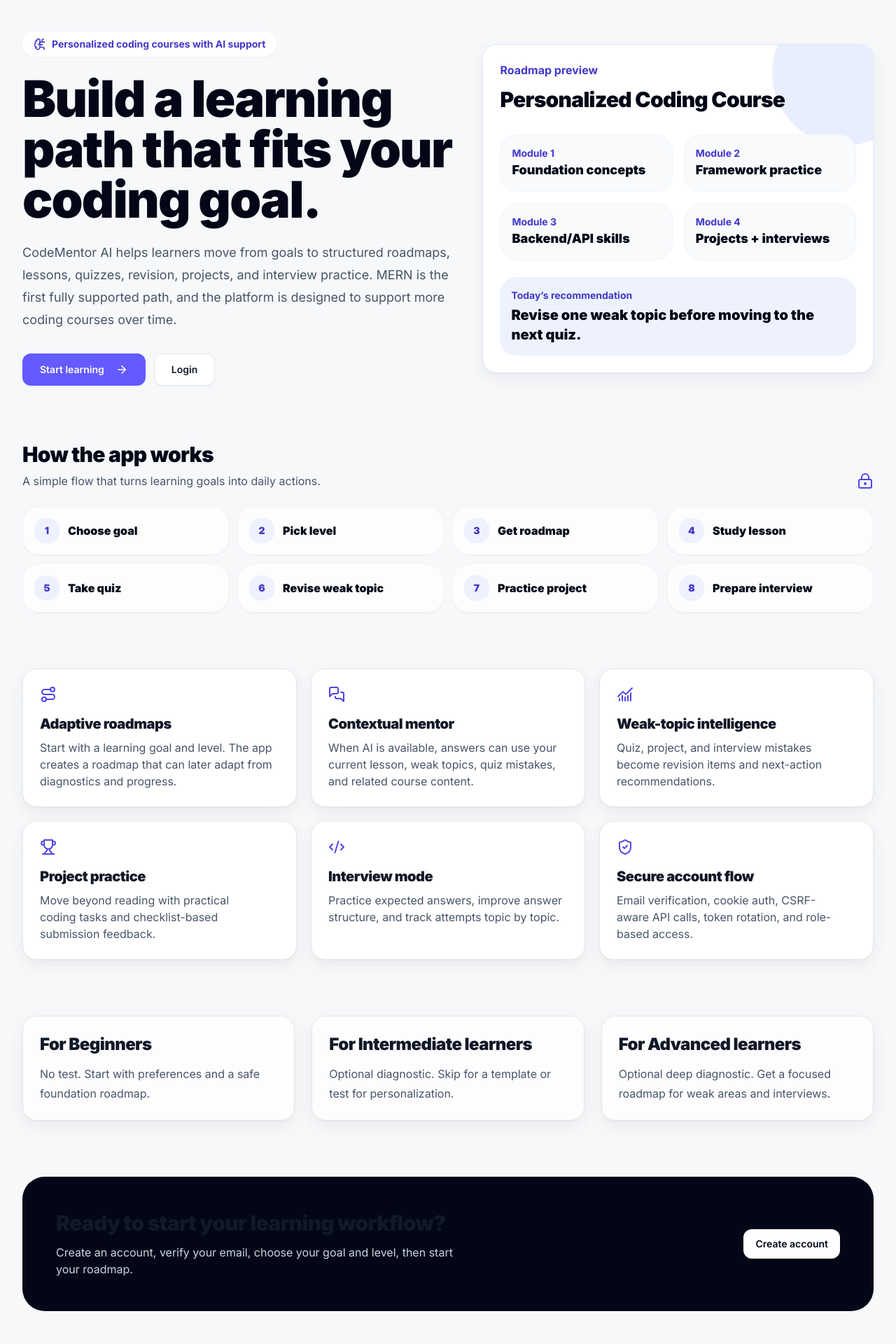
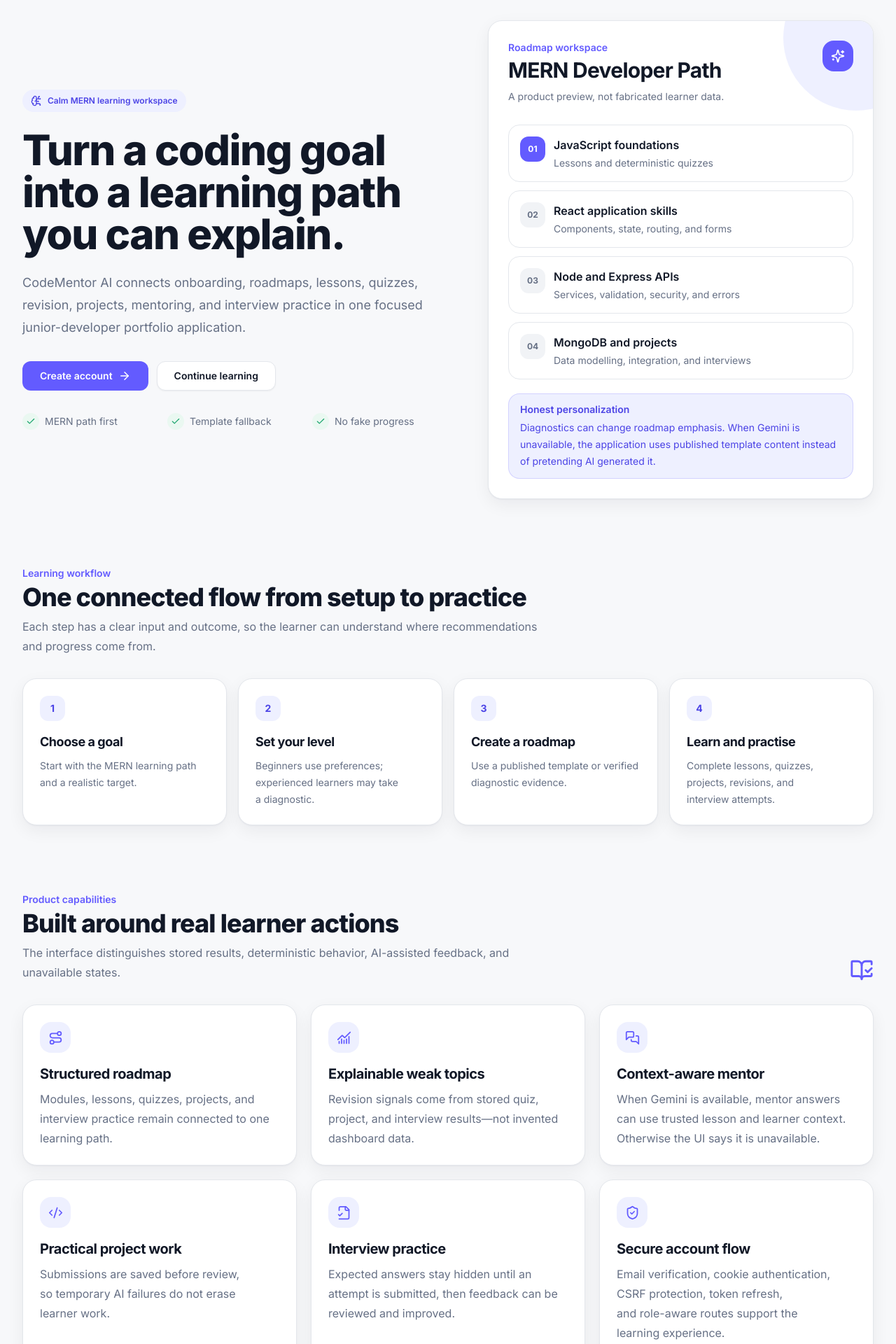
Before and after one commit to sahil-2403/codementor-ai, a React (Vite) app in the folder frontend/: page / in a window 1280 px wide. Shown: the part 100-2020 px from the top of the page at 70% size. Built offline with nearby package versions, Linux system fonts and the light colour scheme; no server answers.

Commit message:
feat: refine public landing page

```diff
--- a/frontend/src/pages/public/LandingPage.jsx
+++ b/frontend/src/pages/public/LandingPage.jsx
@@ -1,58 +1,187 @@
 import { Link } from 'react-router-dom';
-import { ArrowRight, BrainCircuit, ChartNoAxesCombined, Code2, LockKeyhole, MessagesSquare, Route, ShieldCheck, Sparkles, Trophy } from 'lucide-react';
-import Button from '../../components/common/Button.jsx';
+import {
+  ArrowRight,
+  BookOpenCheck,
+  BrainCircuit,
+  ChartNoAxesCombined,
+  Check,
+  Code2,
+  FileCheck2,
+  MessagesSquare,
+  Route,
+  ShieldCheck,
+  Sparkles
+} from 'lucide-react';
+import Badge from '../../components/common/Badge.jsx';
 import Card from '../../components/common/Card.jsx';
 
+const workflow = [
+  ['Choose a goal', 'Start with the MERN learning path and a realistic target.'],
+  ['Set your level', 'Beginners use preferences; experienced learners may take a diagnostic.'],
+  ['Create a roadmap', 'Use a published template or verified diagnostic evidence.'],
+  ['Learn and practise', 'Complete lessons, quizzes, projects, revisions, and interview attempts.']
+];
+
+const capabilities = [
+  {
+    title: 'Structured roadmap',
+    description: 'Modules, lessons, quizzes, projects, and interview practice remain connected to one learning path.',
+    icon: Route
+  },
+  {
+    title: 'Explainable weak topics',
+    description: 'Revision signals come from stored quiz, project, and interview results—not invented dashboard data.',
+    icon: ChartNoAxesCombined
+  },
+  {
+    title: 'Context-aware mentor',
+    description: 'When Gemini is available, mentor answers can use trusted lesson and learner context. Otherwise the UI says it is unavailable.',
+    icon: MessagesSquare
+  },
+  {
+    title: 'Practical project work',
+    description: 'Submissions are saved before review, so temporary AI failures do not erase learner work.',
+    icon: Code2
+  },
+  {
+    title: 'Interview practice',
+    description: 'Expected answers stay hidden until an attempt is submitted, then feedback can be reviewed and improved.',
+    icon: FileCheck2
+  },
+  {
+    title: 'Secure account flow',
+    description: 'Email verification, cookie authentication, CSRF protection, token refresh, and role-aware routes support the learning experience.',
+    icon: ShieldCheck
+  }
+];
+
+const learnerPaths = [
+  {
+    title: 'Beginner',
+    badge: 'No diagnostic required',
+    description: 'Start from learning preferences and a foundation-first roadmap. Take diagnostics later when you have enough context.'
+  },
+  {
+    title: 'Intermediate',
+    badge: 'Diagnostic optional',
+    description: 'Start immediately with a published template or use a diagnostic to identify specific gaps before generation.'
+  },
+  {
+    title: 'Advanced',
+    badge: 'Focused personalization',
+    description: 'Use the advanced template or add diagnostic evidence for targeted architecture and interview preparation.'
+  }
+];
+
 export default function LandingPage() {
-  const features = [
-    ['Adaptive roadmaps', 'Start with a learning goal and level. The app creates a roadmap that can later adapt from diagnostics and progress.', Route],
-    ['Contextual mentor', 'When AI is available, answers can use your current lesson, weak topics, quiz mistakes, and related course content.', MessagesSquare],
-    ['Weak-topic intelligence', 'Quiz, project, and interview mistakes become revision items and next-action recommendations.', ChartNoAxesCombined],
-    ['Project practice', 'Move beyond reading with practical coding tasks and checklist-based submission feedback.', Trophy],
-    ['Interview mode', 'Practice expected answers, improve answer structure, and track attempts topic by topic.', Code2],
-    ['Secure account flow', 'Email verification, cookie auth, CSRF-aware API calls, token rotation, and role-based access.', ShieldCheck]
-  ];
+  return <div className="space-y-24 pb-8">
+    <section className="grid items-center gap-10 pt-4 lg:grid-cols-[1.05fr_0.95fr] lg:gap-14" aria-labelledby="landing-title">
+      <div>
+        <Badge className="gap-2 px-3 py-2"><BrainCircuit size={16} aria-hidden="true" /> Calm MERN learning workspace</Badge>
+        <h1 id="landing-title" className="mt-6 max-w-4xl text-4xl font-extrabold tracking-tight text-foreground sm:text-5xl lg:text-6xl">
+          Turn a coding goal into a learning path you can explain.
+        </h1>
+        <p className="mt-6 max-w-2xl text-lg leading-8 text-muted-foreground">
+          CodeMentor AI connects onboarding, roadmaps, lessons, quizzes, revision, projects, mentoring, and interview practice in one focused junior-developer portfolio application.
+        </p>
+        <div className="mt-8 flex flex-wrap gap-3">
+          <Link to="/register" className="ui-button ui-button--primary px-6">Create account <ArrowRight size={18} aria-hidden="true" /></Link>
+          <Link to="/login" className="ui-button ui-button--secondary px-6">Continue learning</Link>
+        </div>
+        <div className="mt-8 grid gap-3 text-sm text-muted-foreground sm:grid-cols-3">
+          {['MERN path first', 'Template fallback', 'No fake progress'].map((item) => <div key={item} className="flex items-center gap-2"><span className="grid h-6 w-6 shrink-0 place-items-center rounded-full bg-success-soft text-success"><Check size={14} aria-hidden="true" /></span>{item}</div>)}
+        </div>
+      </div>
 
-  const workflow = ['Choose goal', 'Pick level', 'Get roadmap', 'Study lesson', 'Take quiz', 'Revise weak topic', 'Practice project', 'Prepare interview'];
+      <Card className="relative overflow-hidden p-5 sm:p-7">
+        <div className="absolute -right-20 -top-20 h-52 w-52 rounded-full bg-primary-soft" aria-hidden="true" />
+        <div className="relative">
+          <div className="flex items-start justify-between gap-4">
+            <div>
+              <p className="ui-eyebrow">Roadmap workspace</p>
+              <h2 className="mt-1 text-2xl font-bold text-foreground sm:text-3xl">MERN Developer Path</h2>
+              <p className="mt-2 text-sm leading-6 text-muted-foreground">A product preview, not fabricated learner data.</p>
+            </div>
+            <span className="grid h-11 w-11 shrink-0 place-items-center rounded-surface bg-primary text-white" aria-hidden="true"><Sparkles size={20} /></span>
+          </div>
 
-  return <div className="space-y-20 py-8">
-    <section className="grid items-center gap-10 lg:grid-cols-[1.05fr_0.95fr]">
-      <div>
-        <div className="inline-flex items-center gap-2 rounded-full bg-white px-4 py-2 text-sm font-bold text-indigo-700 shadow-sm"><BrainCircuit size={18} /> Personalized coding courses with AI support</div>
-        <h1 className="mt-6 text-5xl font-black tracking-tight text-slate-950 md:text-7xl">Build a learning path that fits your coding goal.</h1>
-        <p className="mt-6 max-w-2xl text-lg leading-8 text-slate-600">CodeMentor AI helps learners move from goals to structured roadmaps, lessons, quizzes, revision, projects, and interview practice. MERN is the first fully supported path, and the platform is designed to support more coding courses over time.</p>
-        <div className="mt-8 flex flex-wrap gap-3"><Link to="/register"><Button className="px-6 py-3">Start learning <ArrowRight className="ml-2 inline" size={18} /></Button></Link><Link to="/login"><Button variant="secondary" className="px-6 py-3">Login</Button></Link></div>
-      </div>
-      <Card className="relative overflow-hidden border border-indigo-100 bg-white text-slate-950 shadow-soft">
-        <div className="absolute -right-16 -top-16 h-52 w-52 rounded-full bg-indigo-100/70" />
-        <div className="relative">
-          <p className="font-bold text-indigo-700">Roadmap preview</p>
-          <h2 className="mt-3 text-3xl font-black text-slate-950">Personalized Coding Course</h2>
-          <div className="mt-8 grid gap-4 sm:grid-cols-2">
-            {['Foundation concepts', 'Framework practice', 'Backend/API skills', 'Projects + interviews'].map((item, index) => <div key={item} className="rounded-3xl border border-slate-100 bg-slate-50 p-4"><p className="text-sm font-bold text-indigo-700">Module {index + 1}</p><p className="text-lg font-black text-slate-950">{item}</p></div>)}
+          <div className="mt-7 space-y-3">
+            {[
+              ['01', 'JavaScript foundations', 'Lessons and deterministic quizzes'],
+              ['02', 'React application skills', 'Components, state, routing, and forms'],
+              ['03', 'Node and Express APIs', 'Services, validation, security, and errors'],
+              ['04', 'MongoDB and projects', 'Data modelling, integration, and interviews']
+            ].map(([number, title, detail], index) => <div key={title} className="flex gap-3 rounded-surface border border-border bg-surface p-4">
+              <span className={`grid h-9 w-9 shrink-0 place-items-center rounded-control text-xs font-bold ${index === 0 ? 'bg-primary text-white' : 'bg-surface-secondary text-muted-foreground'}`}>{number}</span>
+              <div><p className="font-semibold text-foreground">{title}</p><p className="mt-1 text-sm text-muted-foreground">{detail}</p></div>
+            </div>)}
           </div>
-          <div className="mt-6 rounded-3xl bg-indigo-50 p-4"><p className="text-sm font-bold text-indigo-700">Today’s recommendation</p><p className="mt-1 text-xl font-black text-slate-950">Revise one weak topic before moving to the next quiz.</p></div>
+
+          <div className="ui-alert ui-alert--info mt-5">
+            <p className="font-semibold">Honest personalization</p>
+            <p className="mt-1 font-normal leading-6">Diagnostics can change roadmap emphasis. When Gemini is unavailable, the application uses published template content instead of pretending AI generated it.</p>
+          </div>
         </div>
       </Card>
     </section>
 
-    <section>
-      <div className="mb-6 flex items-end justify-between gap-4"><div><h2 className="text-3xl font-black text-slate-950">How the app works</h2><p className="mt-2 text-slate-600">A simple flow that turns learning goals into daily actions.</p></div><LockKeyhole className="text-indigo-600" /></div>
-      <div className="grid gap-3 md:grid-cols-4">
-        {workflow.map((item, index) => <div key={item} className="rounded-3xl border border-slate-100 bg-white/80 p-4 shadow-sm"><div className="flex items-center gap-3"><span className="grid h-9 w-9 place-items-center rounded-2xl bg-indigo-50 text-sm font-black text-indigo-700">{index + 1}</span><p className="font-black text-slate-950">{item}</p></div></div>)}
+    <section aria-labelledby="workflow-title">
+      <div className="max-w-3xl">
+        <p className="ui-eyebrow">Learning workflow</p>
+        <h2 id="workflow-title" className="ui-page-title">One connected flow from setup to practice</h2>
+        <p className="ui-page-description">Each step has a clear input and outcome, so the learner can understand where recommendations and progress come from.</p>
+      </div>
+      <ol className="mt-8 grid gap-4 md:grid-cols-2 xl:grid-cols-4">
+        {workflow.map(([title, description], index) => <li key={title} className="ui-card">
+          <span className="grid h-9 w-9 place-items-center rounded-control bg-primary-soft text-sm font-bold text-primary-strong">{index + 1}</span>
+          <h3 className="mt-4 text-lg font-bold text-foreground">{title}</h3>
+          <p className="mt-2 text-sm leading-6 text-muted-foreground">{description}</p>
+        </li>)}
+      </ol>
+    </section>
+
+    <section aria-labelledby="capabilities-title">
+      <div className="flex flex-col gap-4 md:flex-row md:items-end md:justify-between">
+        <div className="max-w-3xl">
+          <p className="ui-eyebrow">Product capabilities</p>
+          <h2 id="capabilities-title" className="ui-page-title">Built around real learner actions</h2>
+          <p className="ui-page-description">The interface distinguishes stored results, deterministic behavior, AI-assisted feedback, and unavailable states.</p>
+        </div>
+        <BookOpenCheck className="hidden text-primary md:block" size={34} aria-hidden="true" />
+      </div>
+      <div className="mt-8 grid gap-5 md:grid-cols-2 xl:grid-cols-3">
+        {capabilities.map(({ title, description, icon: Icon }) => <Card key={title}>
+          <span className="grid h-11 w-11 place-items-center rounded-surface bg-primary-soft text-primary" aria-hidden="true"><Icon size={21} /></span>
+          <h3 className="mt-4 text-xl font-bold text-foreground">{title}</h3>
+          <p className="mt-2 leading-7 text-muted-foreground">{description}</p>
+        </Card>)}
       </div>
     </section>
 
-    <section className="grid gap-5 md:grid-cols-3">
-      {features.map(([title, description, Icon]) => <Card key={title}><Icon className="text-indigo-600" /><h3 className="mt-4 text-xl font-black">{title}</h3><p className="mt-2 text-slate-600">{description}</p></Card>)}
+    <section className="rounded-panel border border-border bg-surface-secondary p-6 sm:p-8" aria-labelledby="paths-title">
+      <div className="max-w-3xl">
+        <p className="ui-eyebrow">Choose a suitable start</p>
+        <h2 id="paths-title" className="ui-page-title">Different levels, without forced testing</h2>
+        <p className="ui-page-description">Level changes the setup workflow, but every path remains editable and explainable.</p>
+      </div>
+      <div className="mt-8 grid gap-5 lg:grid-cols-3">
+        {learnerPaths.map(({ title, badge, description }) => <Card key={title} className="shadow-sm">
+          <Badge variant="neutral">{badge}</Badge>
+          <h3 className="mt-4 text-2xl font-bold text-foreground">{title}</h3>
+          <p className="mt-3 leading-7 text-muted-foreground">{description}</p>
+        </Card>)}
+      </div>
     </section>
 
-    <section className="grid gap-6 lg:grid-cols-3">
-      {[['Beginners', 'No test. Start with preferences and a safe foundation roadmap.'], ['Intermediate learners', 'Optional diagnostic. Skip for a template or test for personalization.'], ['Advanced learners', 'Optional deep diagnostic. Get a focused roadmap for weak areas and interviews.']].map(([title, desc]) => <Card key={title} className="bg-white/80"><h3 className="text-2xl font-black">For {title}</h3><p className="mt-3 leading-7 text-slate-600">{desc}</p></Card>)}
-    </section>
-
-    <section className="rounded-[2rem] bg-slate-950 p-8 text-white md:p-12">
-      <div className="grid items-center gap-8 md:grid-cols-[1fr_auto]"><div><h2 className="text-3xl font-black">Ready to start your learning workflow?</h2><p className="mt-3 max-w-2xl text-slate-300">Create an account, verify your email, choose your goal and level, then start your roadmap.</p></div><Link to="/register"><Button className="bg-white text-slate-950 hover:bg-slate-100">Create account</Button></Link></div>
+    <section className="overflow-hidden rounded-panel bg-foreground p-7 text-white shadow-panel sm:p-10" aria-labelledby="cta-title">
+      <div className="grid items-center gap-8 md:grid-cols-[1fr_auto]">
+        <div>
+          <p className="text-sm font-semibold text-indigo-200">Start with a focused path</p>
+          <h2 id="cta-title" className="mt-2 text-3xl font-bold text-white sm:text-4xl">Build your roadmap, then prove progress through practice.</h2>
+          <p className="mt-3 max-w-2xl leading-7 text-slate-300">Create an account, verify your email, choose a goal and level, and continue through the server-owned onboarding flow.</p>
+        </div>
+        <Link to="/register" className="ui-button border-white bg-white px-6 text-foreground hover:bg-slate-100">Start learning <ArrowRight size={18} aria-hidden="true" /></Link>
+      </div>
     </section>
   </div>;
 }
```
